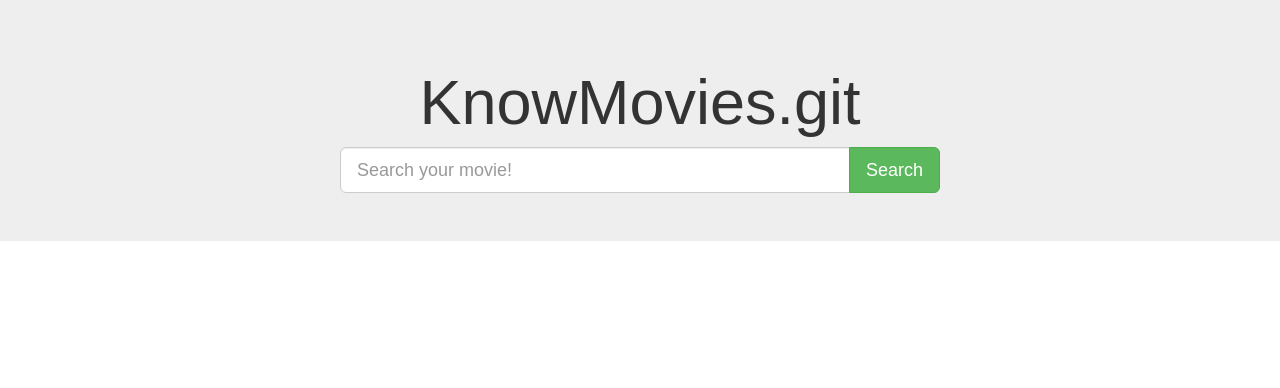
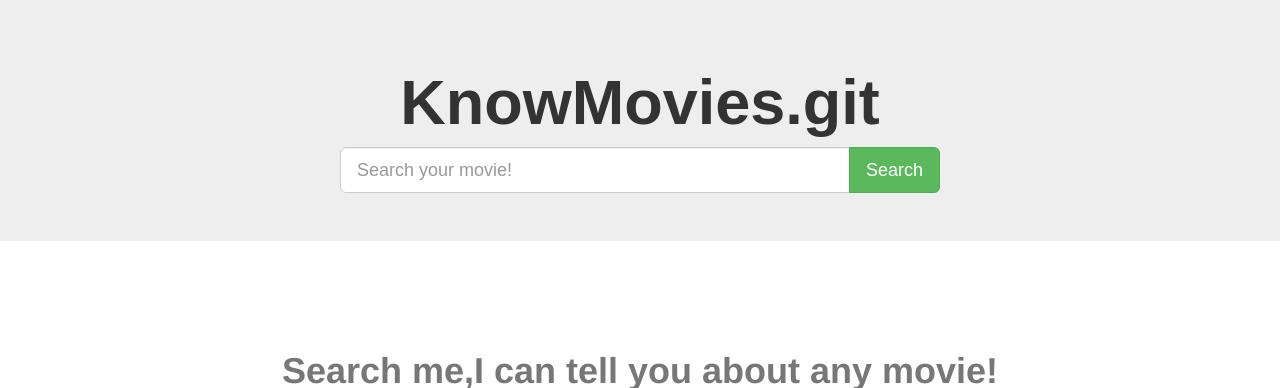
Before and after one commit to AvDevx/Know-moive, a PHP site: page /start.php in a window 1280 px wide. Shown: the top 388 px of the page. Run offline with PHP 8.4, Linux system fonts and the light colour scheme; data that the repository does not hold is empty; some libraries are stand-ins or nearby versions.

Commit message:
Add files via upload
minified

```diff
--- a/start.php
+++ b/start.php
@@ -1,17 +1,20 @@
 <?php
+    if(empty($movie_array['Title']))
+    {
+      $movie_array['Title']='Search me,I can tell you about any movie!';
+      $movie_array['Plot']=$movie_array['Production']=$movie_array['Genre']=$movie_array['imdbRating']=$movie_array['Year']=' ';
+    }
+
    if(!empty($_GET['movie'])){
-        $movie_url = 'http://www.omdbapi.com/?i=tt3896198&apikey=bf31b54b&t=' . urlencode($_GET['movie']);
-        $movie_json = file_get_contents($movie_url);
-	$movie_array = json_decode($movie_json, true);
+      $movie_url = 'http://www.omdbapi.com/?i=tt3896198&apikey=bf31b54b&t=' . urlencode($_GET['movie']);
+      $movie_json = file_get_contents($movie_url);
+	    $movie_array = json_decode($movie_json, true);
     }
+
     if($movie_array['Response']=='False')
     {
-        $movie_array['Title']='Sorry no match! Try again';
-        $movie_array['imdbRating']='N/A';
-        $movie_array['Year']='N/A';
-        $movie_array['Genre']='N/A';
-        $movie_array['Production']='N/A';
-        $movie_array['Plot']='N/A';
+      $movie_array['Title']='Sorry no match! Try again';
+      $movie_array['Plot']=$movie_array['Production']=$movie_array['Genre']=$movie_array['Year']=$movie_array['imdbRating']='N/A';
     }
 ?>
 <!DOCTYPE html>
@@ -31,8 +34,8 @@
         <script src="js/style.js"></script>
     </head>
     <body>
-        <div class="jumbotron text-center">
-            <h1>KnowMovies.git</h1>
+        <div class="jumbotron text-center text-muted">
+            <h1><b>KnowMovies.git</b></h1>
             <form class="form-inline" action="" method="get">
                 <div class="input-group ">
                     <input type="search" class="form-control search input-lg" size="52" name="movie"  placeholder="Search your movie!" required>
@@ -42,15 +45,15 @@
                 </div>
             </form>
         </div>
-        <div class="container-fluid text-center"><h1><b> <?php echo $movie_array['Title'] ?></b></h1> </div>
+        <div class="container-fluid text-center text-muted"><h1><b> <?php echo $movie_array['Title'] ?></b></h1> </div>
     <div class="container section">
         <div class="col-sm-4"><img class="image" src="<?php echo 'http://img.omdbapi.com/?i=' . $movie_array['imdbID'].'&apikey=bf31b54b&t=' . $movie_array['Title'] ?>" /></div>
-        <div class="col-sm-8">
+        <div class="col-sm-8 text-muted">
             <h4> Rating:        </h4> <p><?Php echo $movie_array['imdbRating'] ?></p>              </br>
             <h4> Released year: </h4> <p><?Php echo $movie_array['Year'] ?></p>                    </br>
             <h4> Genre:         </h4> <p><?Php echo $movie_array['Genre'] ?></p>                   </br>
             <h4> Production:    </h4> <p><?Php echo $movie_array['Production'] ?></p>              </br>
-            <button type="button" class="btn btn-default" id="ViewMe" onclick="document.getElementById('more').removeAttribute('class');" name="ViewMore"> View more +</button>
+            <button type="button" class="btn btn-default" onclick="document.getElementById('more').removeAttribute('class');"> View more +</button>
             <div class="hidden" id="more">
             <h4> Plot:          </h4> <p><?Php echo $movie_array['Plot'] ?></p>                    </br>
             </div>
```
